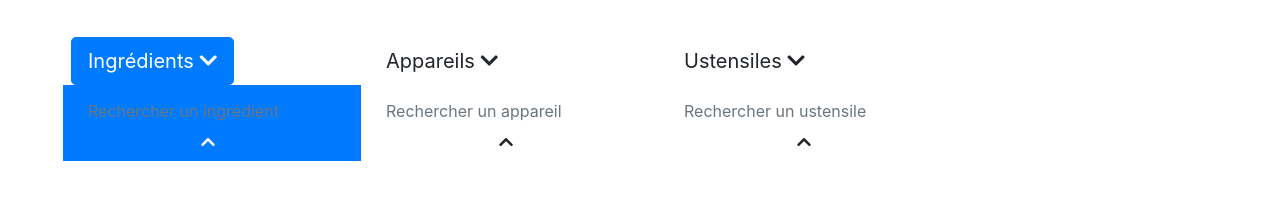
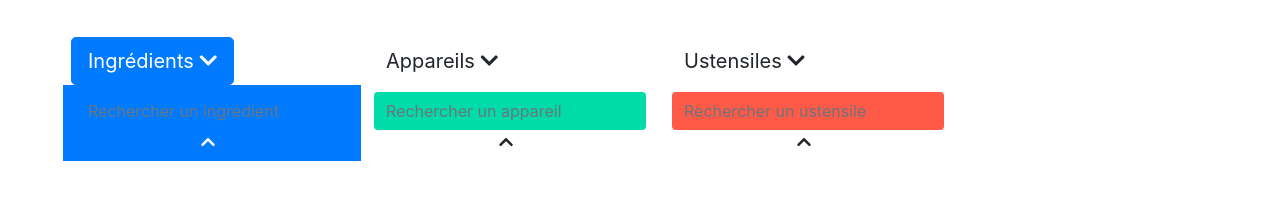
Before and after one commit to Cdrohm/theraudclement_7_24022022, a website: page index.html in a window 1280 px wide. Shown: the part 172-372 px from the top of the page. Drawn offline with nearby package versions, Linux system fonts and the light colour scheme.

Commit message:
Update style.css

```diff
--- a/style/style.css
+++ b/style/style.css
@@ -13,12 +13,17 @@ span#launch-search {
 }
 
 /*Btn*/
-.bg-green {
+.btn {
+	padding: 1.25rem;
+	font-weight: 500;
+}
+
+.bg-green, .bg-green input[type="text"] {
     background-color: #00dca9;
     color: white;
 }
 
-.bg-orange {
-    background-color: #00dca9;
-    color: white;
+.bg-orange, .bg-orange input[type="text"] {
+	background-color: #ff5a47;
+	color: white;
 }
```
